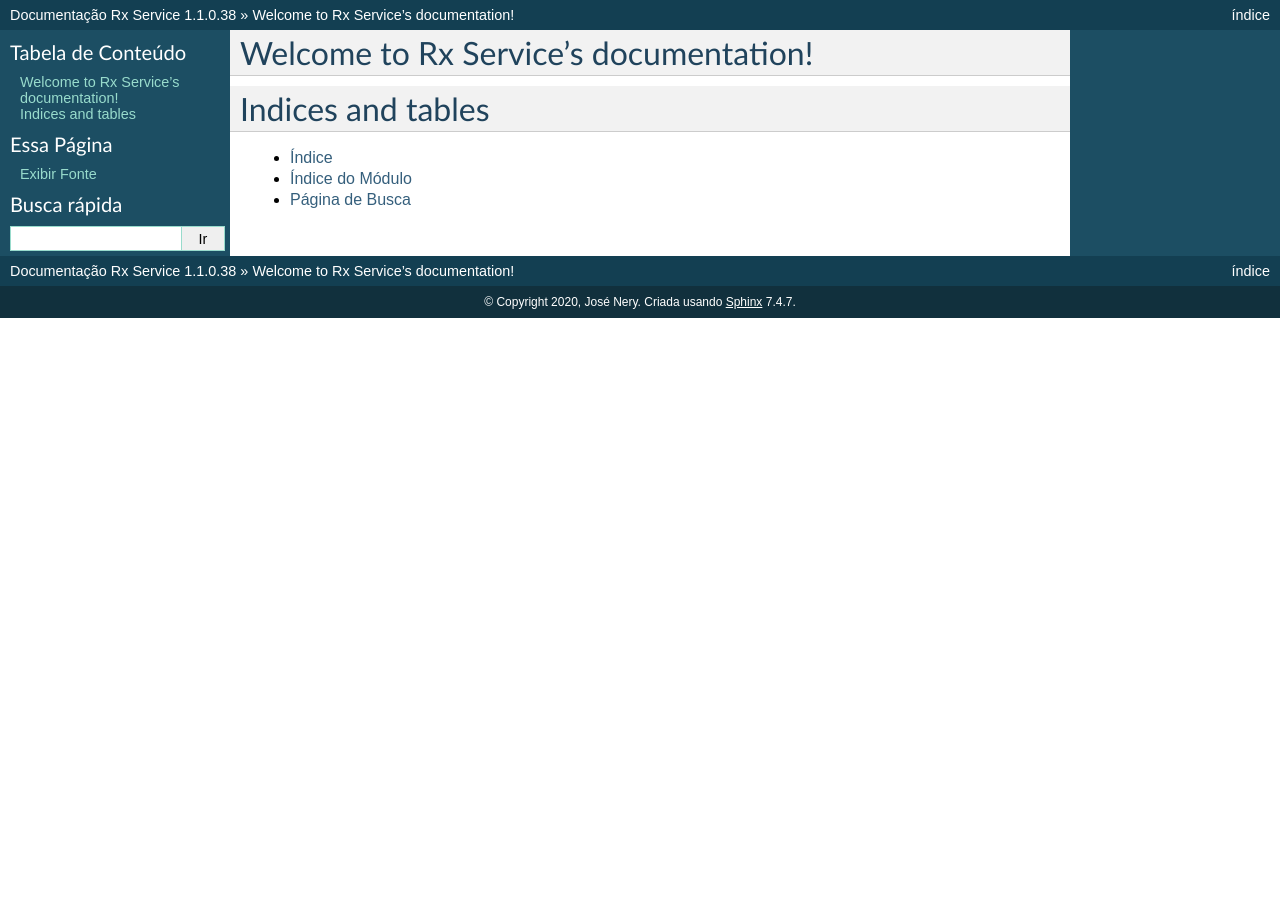
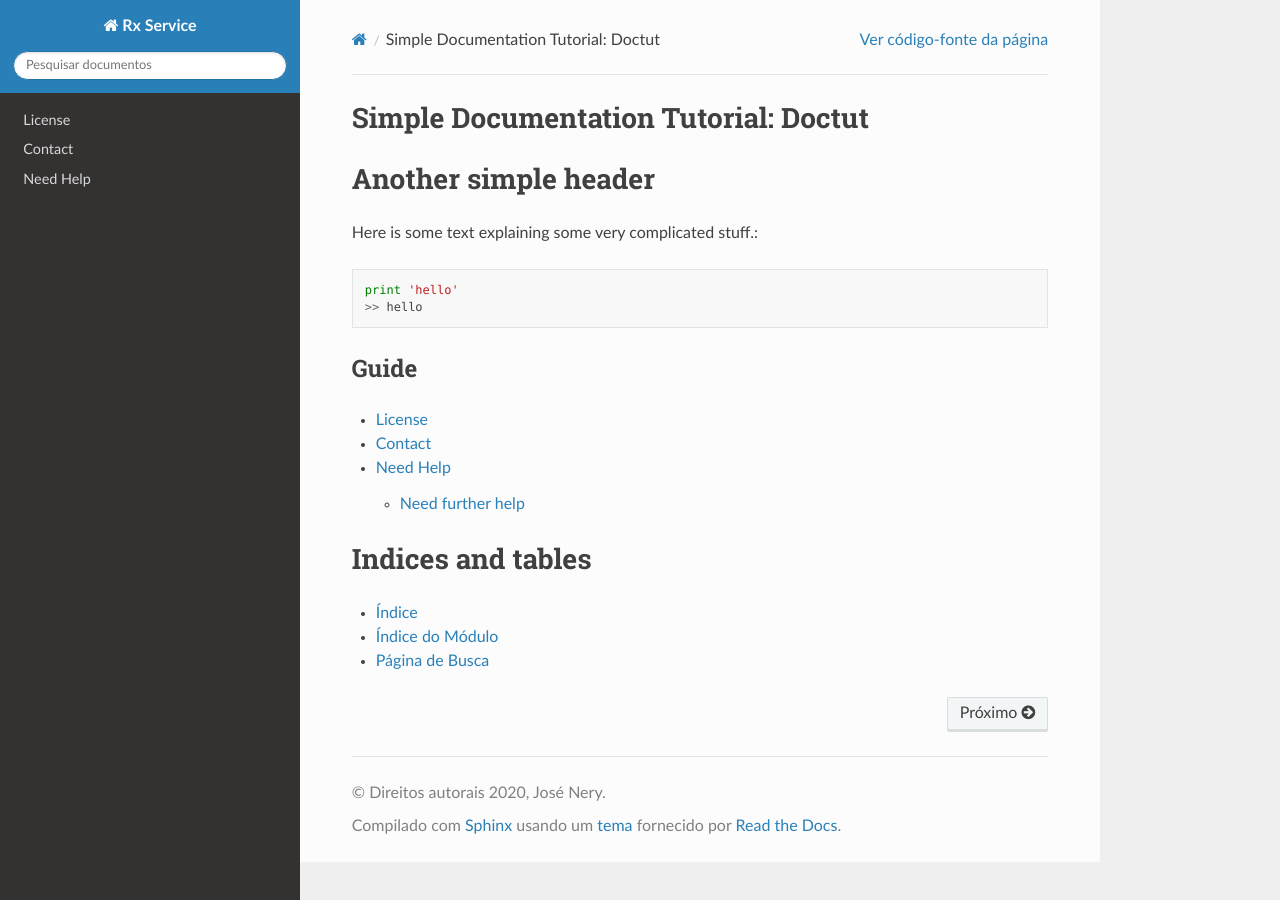
Before and after one commit to josenerydev/rxservice, a Sphinx documentation site: the page built from source/index.rst, in a window 1280 px wide. Built offline with Sphinx 7.4.7 and the Read the Docs theme 2.0.0, drawn with Linux system fonts in a browser that asks for light colours.

Commit message:
add more pages

```diff
--- a/source/conf.py
+++ b/source/conf.py
@@ -30,7 +30,10 @@ release = '1.1.0.38'
 # Add any Sphinx extension module names here, as strings. They can be
 # extensions coming with Sphinx (named 'sphinx.ext.*') or your custom
 # ones.
-extensions = []
+extensions = [
+  "sphinx_rtd_theme",
+  "rst2pdf.pdfbuilder",
+]
 
 # Add any paths that contain templates here, relative to this directory.
 templates_path = ['_templates']
@@ -53,11 +56,11 @@ exclude_patterns = []
 # The theme to use for HTML and HTML Help pages.  See the documentation for
 # a list of builtin themes.
 #
-html_theme = 'default'
+html_theme = 'sphinx_rtd_theme'
 
 # Add any paths that contain custom static files (such as style sheets) here,
 # relative to this directory. They are copied after the builtin static files,
 # so a file named "default.css" will overwrite the builtin "default.css".
 html_static_path = ['_static']
 
-# pdf_documents = [('index', u'delage-doc', u'WMS-Delage RX - Especificación WMSOper', u'José Nery'),]
+pdf_documents = [('index', u'delage-doc', u'WMS-Delage RX - Especificación WMSOper', u'José Nery'),]
--- /dev/null
+++ b/source/help.rst
@@ -0,0 +1,9 @@
+Need Help
+=========
+
+If you're have trouble please email yusuf.mahdi@gmail.com
+
+Need further help
+^^^^^^^^^^^^^^^^^
+
+Please join our IRC channel on freenode under doctut
--- a/source/index.rst
+++ b/source/index.rst
@@ -1,15 +1,23 @@
-.. Rx Service documentation master file, created by
-   sphinx-quickstart on Thu Nov 19 20:45:20 2020.
-   You can adapt this file completely to your liking, but it should at least
-   contain the root `toctree` directive.
+Simple Documentation Tutorial: Doctut
+=====================================
 
-Welcome to Rx Service's documentation!
-======================================
+
+Another simple header
+=====================
+
+Here is some text explaining some very complicated stuff.::
+
+    print 'hello'
+    >> hello
+
+Guide
+^^^^^
 
 .. toctree::
    :maxdepth: 2
-   :caption: Contents:
 
+   license
+   help
 
 
 Indices and tables
```
Also changed, not shown: source/license.rst (added, +28 -0 lines), 7 other files.
